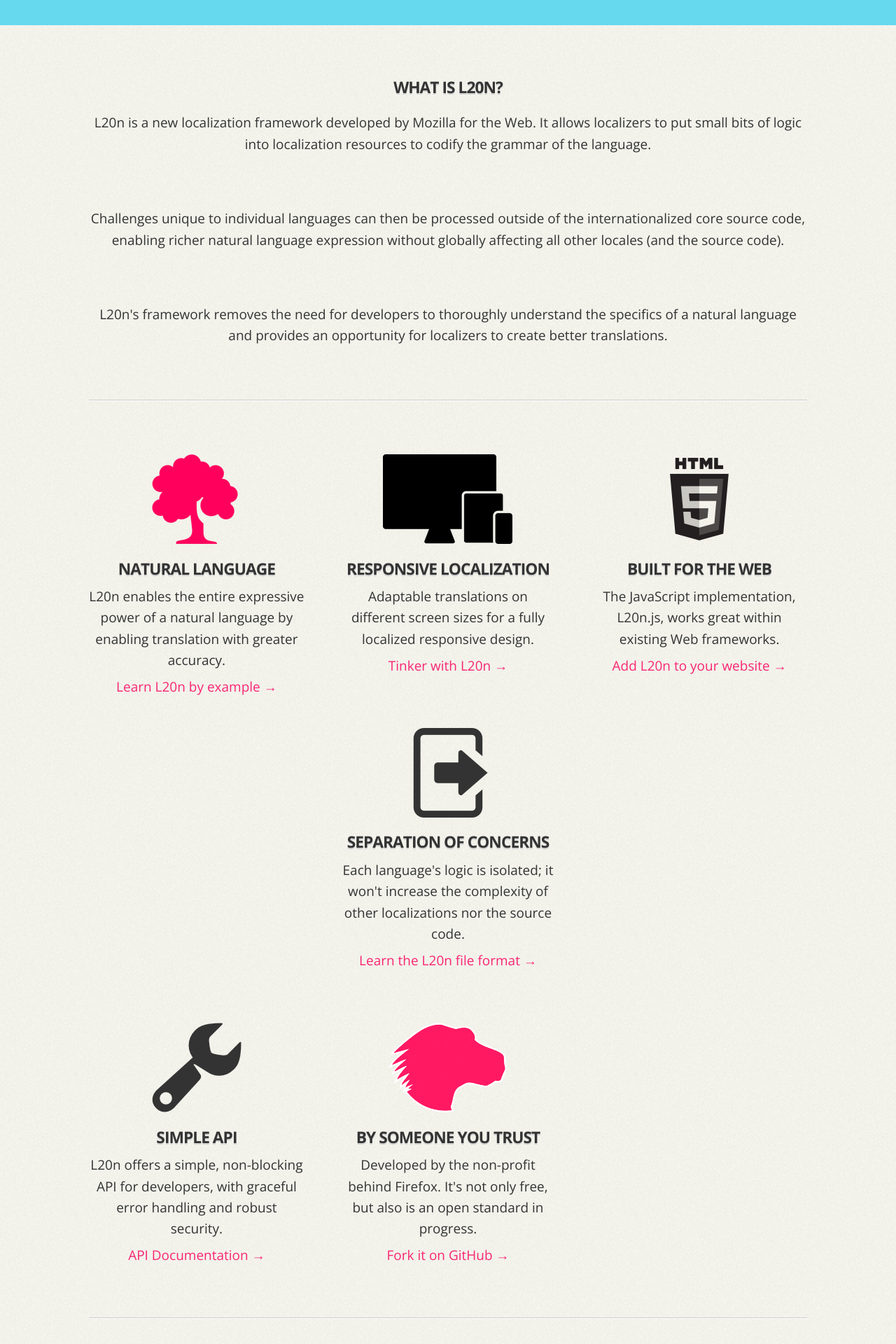
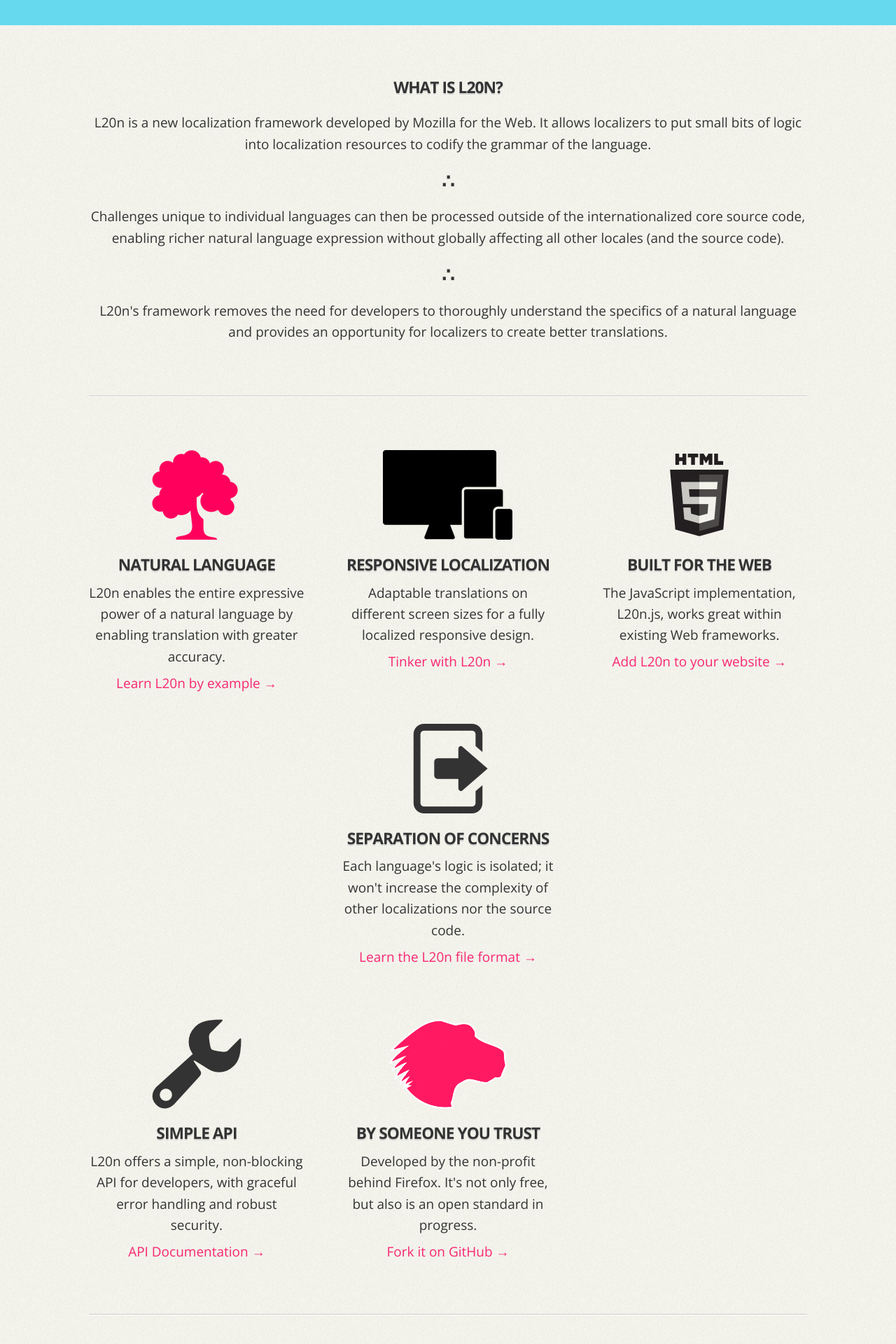
Before and after one commit to l20n/l20n.org, a Jekyll site: the page built from index.html, in a window 1280 px wide. Shown: the part 462-2382 px from the top of the page at 70% size. Built offline with Jekyll 4.4.1, drawn with Linux system fonts in a browser that asks for light colours; nearby versions of some CDN libraries.

Commit message:
Paragraph separators

```diff
--- a/css/main.css
+++ b/css/main.css
@@ -233,7 +233,7 @@ a.title {
     margin: 0 5%;
 }
 
-.main > article > .introduction > p {
+.main > article > .introduction {
     margin-bottom: 4em;
 }
 
--- a/index.html
+++ b/index.html
@@ -19,7 +19,9 @@ title: Home
         <div class="introduction clearfix">
             <h3 data-l10n-id="whatIs"></h3>
             <p data-l10n-id="intro1"></p>
+            <h2>&there4;</h2>
             <p data-l10n-id="intro2"></p>
+            <h2>&there4;</h2>
             <p data-l10n-id="intro3"></p>
         </div>
         <hr class="middle">
```
